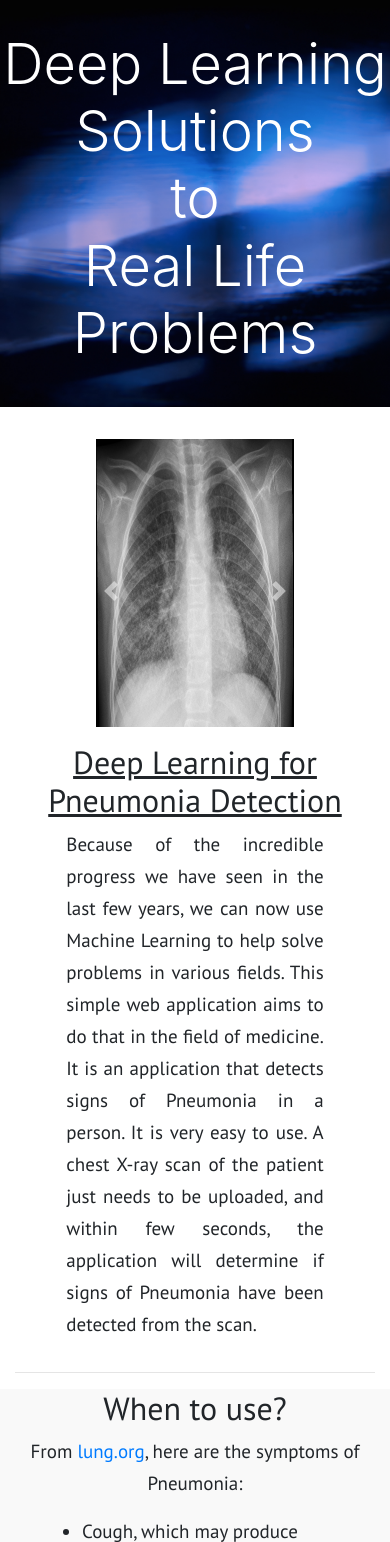
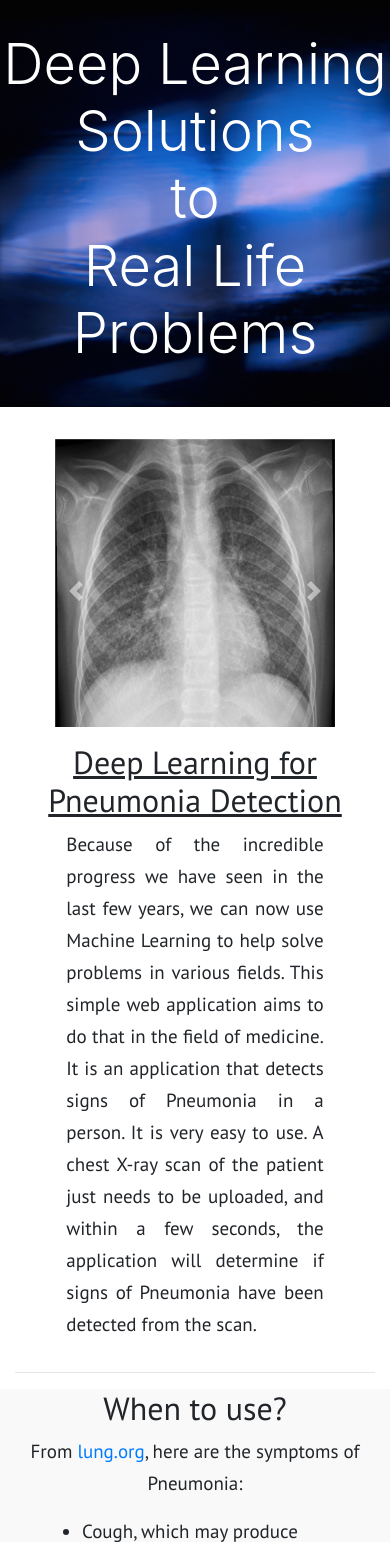
Before and after one commit to Manjaka97/pneumonia.elvnosix, a Flask app: page / in a window 390 px wide. Shown: the part 357-1899 px from the top of the page. Run offline with Flask 2, Linux system fonts and the light colour scheme; some libraries are stand-ins or nearby versions; grey boxes are pictures that could not be loaded.

Commit message:
Fixed paragraph margin for mobile

```diff
--- a/templates/index.html
+++ b/templates/index.html
@@ -56,7 +56,7 @@
 		<div class="row">
 			<div class="col-md-6 slideshow">
 				<div class="container">
-					<div id="carouselExampleControls" class="carousel slide" data-ride="carousel">
+					<div id="carouselExampleControls" class="carousel slide" data-ride="carousel" style="width: 85%; margin: auto;">
 		  				<div class="carousel-inner">
 			    			<div class="carousel-item active">
 			      				<img class="d-block" src="/static/images/pneumonia1.jpeg" alt="First slide">
@@ -105,7 +105,7 @@
 						<p>
 							Because of the incredible progress we have seen in the last few years, we can now use Machine Learning to help solve problems in various fields.
 							This simple web application aims to do that in the field of medicine. It is an application that detects signs of Pneumonia in a person.
-							It is very easy to use. A chest X-ray scan of the patient just needs to be uploaded, and within few seconds, the application will determine if signs of Pneumonia have been detected from the scan.
+							It is very easy to use. A chest X-ray scan of the patient just needs to be uploaded, and within a few seconds, the application will determine if signs of Pneumonia have been detected from the scan.
 						</p>
 					</div>
 				</div>
--- a/templates/test.html
+++ b/templates/test.html
@@ -47,7 +47,7 @@
     		<div class="container">
     			<div class="row justify-content-center">
     				<div class="col-6">
-    					<p class="card-text disclaimer">This application is not meant to replace radiology experts. Although it is highly accurate, errors can still occur. Regardless of what this application says, if a person exhibits some of the symptoms of pneumonia, he needs medical attention. The intended use of this application is to identify urgent cases, speed up the pneumonia identification process, and help in places where expertise is scarce. Right now, this application is specifically targeted towards infants (5 years old or less), but an adult version is coming soon.</p>
+    					<p class="card-text disclaimer" style="width: 90%; margin: auto; text-align: justify;">This application is not meant to replace radiology experts. Although it is highly accurate, errors can still occur. Regardless of what this application says, if a person exhibits some of the symptoms of pneumonia, he needs medical attention. The intended use of this application is to identify urgent cases, speed up the pneumonia identification process, and help in places where expertise is scarce. Right now, this application is specifically targeted towards infants (5 years old or less), but an adult version is coming soon.</p>
     				</div>
     			</div>
     		</div>
```
